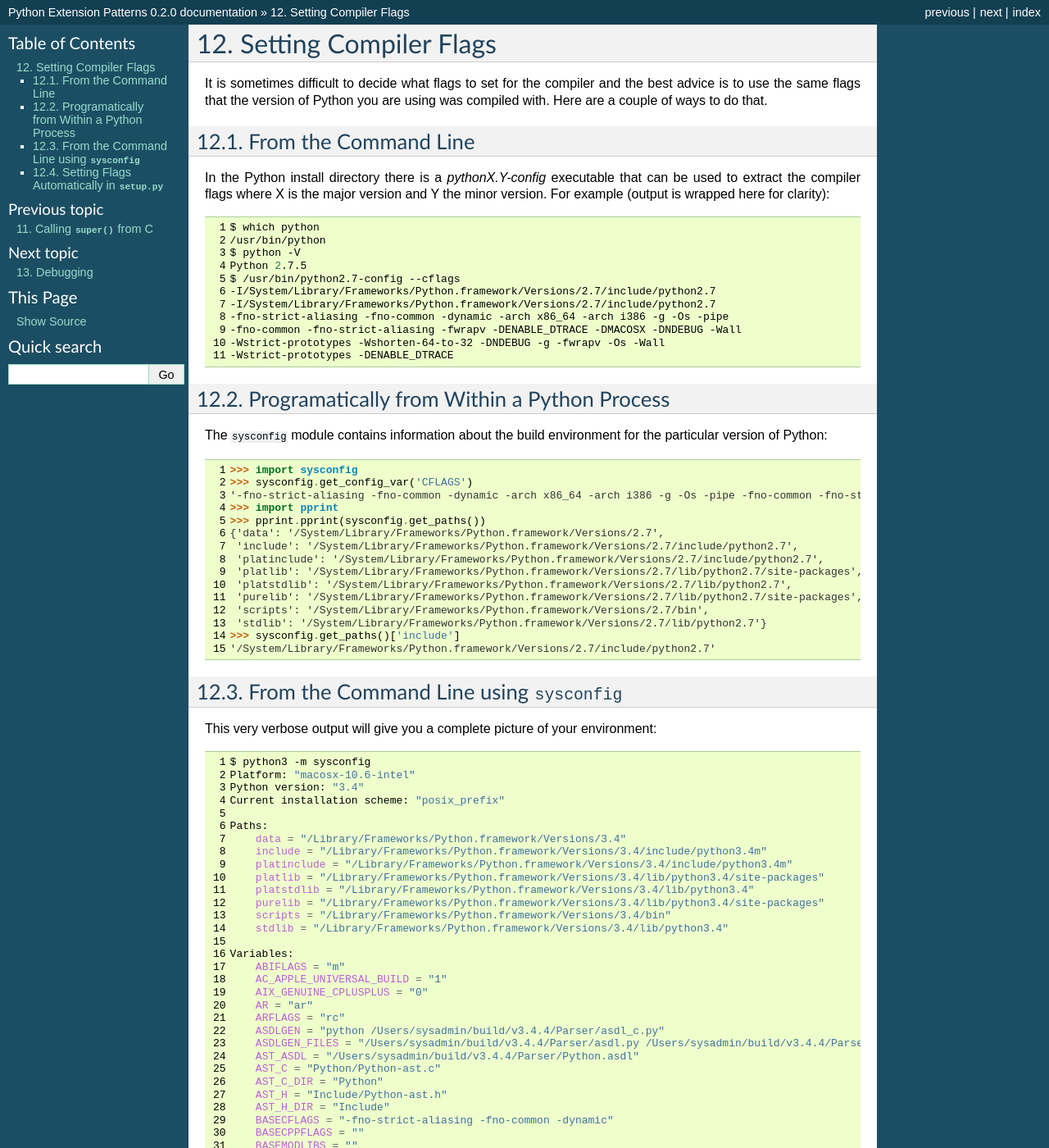
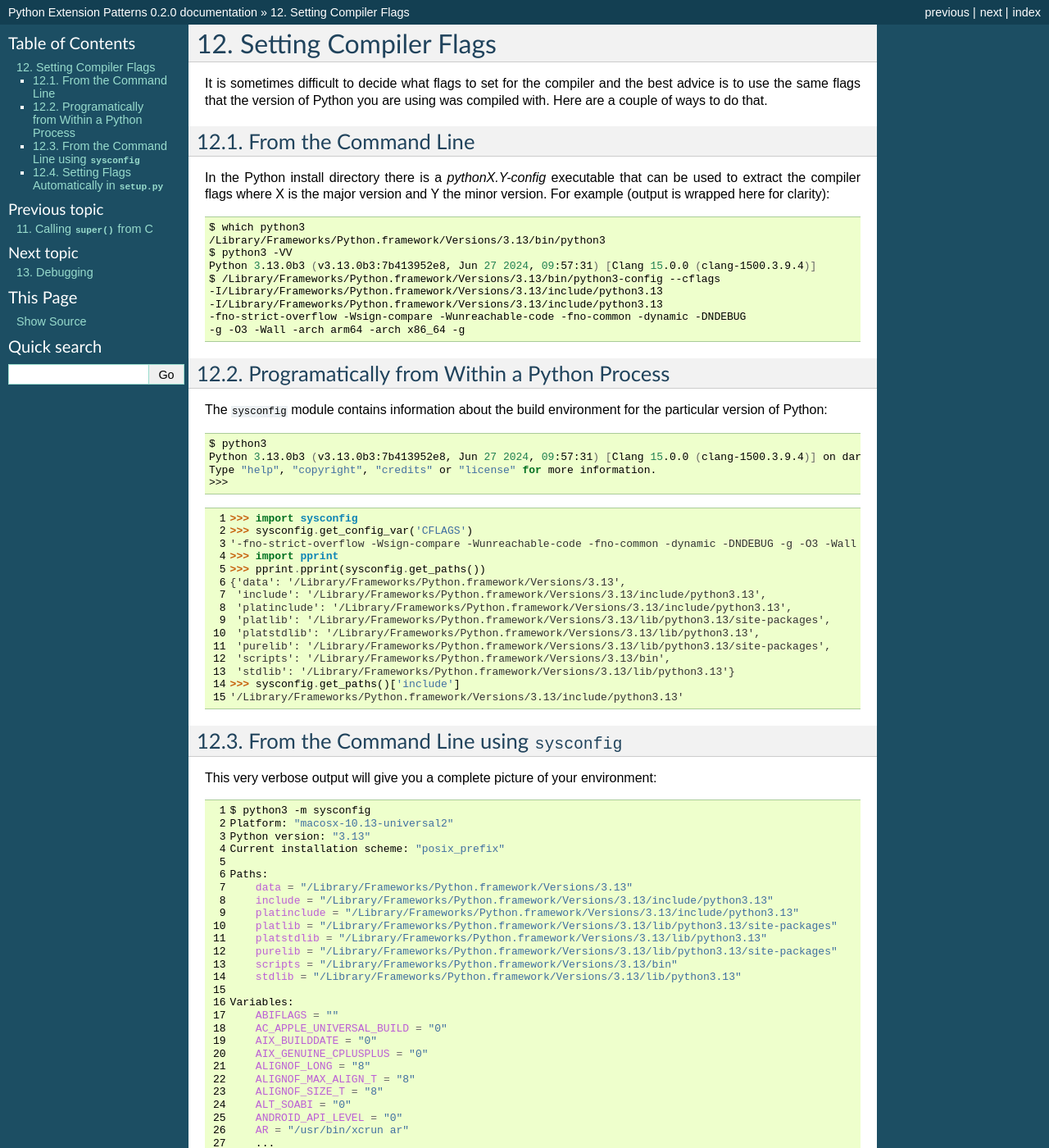
Before and after one commit to paulross/PythonExtensionPatterns, a Sphinx documentation site: the page built from doc/sphinx/source/compiler_flags.rst, in a window 1280 px wide and 1400 px high. Shown: the whole window at 82% size. Built offline with Sphinx 7.4.7, drawn with Linux system fonts in a browser that asks for light colours; some of the changed text lies outside the part shown.

Commit message:
Bring compiler_flags.rst up to date. Add PYTHON_INCLUDE_DIRECTORIES in setup.py.

```diff
--- a/doc/sphinx/source/compiler_flags.rst
+++ b/doc/sphinx/source/compiler_flags.rst
@@ -8,28 +8,28 @@
 Setting Compiler Flags
 =================================
 
-It is sometimes difficult to decide what flags to set for the compiler and the best advice is to use the same flags that the version of Python you are using was compiled with. Here are a couple of ways to do that.
+It is sometimes difficult to decide what flags to set for the compiler and the best advice is to use the same flags that
+the version of Python you are using was compiled with. Here are a couple of ways to do that.
 
 
 ---------------------------------
 From the Command Line
 ---------------------------------
 
-In the Python install directory there is a `pythonX.Y-config` executable that can be used to extract the compiler flags where X is the major version and Y the minor version. For example (output is wrapped here for clarity):
+In the Python install directory there is a `pythonX.Y-config` executable that can be used to extract the compiler flags
+where X is the major version and Y the minor version. For example (output is wrapped here for clarity):
 
 .. code-block:: sh
 
-    $ which python
-    /usr/bin/python
-    $ python -V
-    Python 2.7.5
-    $ /usr/bin/python2.7-config --cflags
-    -I/System/Library/Frameworks/Python.framework/Versions/2.7/include/python2.7
-    -I/System/Library/Frameworks/Python.framework/Versions/2.7/include/python2.7
-    -fno-strict-aliasing -fno-common -dynamic -arch x86_64 -arch i386 -g -Os -pipe
-    -fno-common -fno-strict-aliasing -fwrapv -DENABLE_DTRACE -DMACOSX -DNDEBUG -Wall
-    -Wstrict-prototypes -Wshorten-64-to-32 -DNDEBUG -g -fwrapv -Os -Wall
-    -Wstrict-prototypes -DENABLE_DTRACE
+    $ which python3
+    /Library/Frameworks/Python.framework/Versions/3.13/bin/python3
+    $ python3 -VV
+    Python 3.13.0b3 (v3.13.0b3:7b413952e8, Jun 27 2024, 09:57:31) [Clang 15.0.0 (clang-1500.3.9.4)]
+    $ /Library/Frameworks/Python.framework/Versions/3.13/bin/python3-config --cflags
+    -I/Library/Frameworks/Python.framework/Versions/3.13/include/python3.13
+    -I/Library/Frameworks/Python.framework/Versions/3.13/include/python3.13
+    -fno-strict-overflow -Wsign-compare -Wunreachable-code -fno-common -dynamic -DNDEBUG
+    -g -O3 -Wall -arch arm64 -arch x86_64 -g
 
 
 --------------------------------------------------
@@ -38,23 +38,30 @@ Programatically from Within a Python Process
 
 The ``sysconfig`` module contains information about the build environment for the particular version of Python:
 
+.. code-block:: bash
+
+    $ python3
+    Python 3.13.0b3 (v3.13.0b3:7b413952e8, Jun 27 2024, 09:57:31) [Clang 15.0.0 (clang-1500.3.9.4)] on darwin
+    Type "help", "copyright", "credits" or "license" for more information.
+    >>>
+
 .. code-block:: python
 
     >>> import sysconfig
     >>> sysconfig.get_config_var('CFLAGS')
-    '-fno-strict-aliasing -fno-common -dynamic -arch x86_64 -arch i386 -g -Os -pipe -fno-common -fno-strict-aliasing -fwrapv -DENABLE_DTRACE -DMACOSX -DNDEBUG -Wall -Wstrict-prototypes -Wshorten-64-to-32 -DNDEBUG -g -fwrapv -Os -Wall -Wstrict-prototypes -DENABLE_DTRACE'
+    '-fno-strict-overflow -Wsign-compare -Wunreachable-code -fno-common -dynamic -DNDEBUG -g -O3 -Wall -arch arm64 -arch x86_64 -g'
     >>> import pprint
     >>> pprint.pprint(sysconfig.get_paths())
-    {'data': '/System/Library/Frameworks/Python.framework/Versions/2.7',
-     'include': '/System/Library/Frameworks/Python.framework/Versions/2.7/include/python2.7',
-     'platinclude': '/System/Library/Frameworks/Python.framework/Versions/2.7/include/python2.7',
-     'platlib': '/System/Library/Frameworks/Python.framework/Versions/2.7/lib/python2.7/site-packages',
-     'platstdlib': '/System/Library/Frameworks/Python.framework/Versions/2.7/lib/python2.7',
-     'purelib': '/System/Library/Frameworks/Python.framework/Versions/2.7/lib/python2.7/site-packages',
-     'scripts': '/System/Library/Frameworks/Python.framework/Versions/2.7/bin',
-     'stdlib': '/System/Library/Frameworks/Python.framework/Versions/2.7/lib/python2.7'}
+    {'data': '/Library/Frameworks/Python.framework/Versions/3.13',
+     'include': '/Library/Frameworks/Python.framework/Versions/3.13/include/python3.13',
+     'platinclude': '/Library/Frameworks/Python.framework/Versions/3.13/include/python3.13',
+     'platlib': '/Library/Frameworks/Python.framework/Versions/3.13/lib/python3.13/site-packages',
+     'platstdlib': '/Library/Frameworks/Python.framework/Versions/3.13/lib/python3.13',
+     'purelib': '/Library/Frameworks/Python.framework/Versions/3.13/lib/python3.13/site-packages',
+     'scripts': '/Library/Frameworks/Python.framework/Versions/3.13/bin',
+     'stdlib': '/Library/Frameworks/Python.framework/Versions/3.13/lib/python3.13'}
     >>> sysconfig.get_paths()['include']
-    '/System/Library/Frameworks/Python.framework/Versions/2.7/include/python2.7'
+    '/Library/Frameworks/Python.framework/Versions/3.13/include/python3.13'
 
 --------------------------------------------------
 From the Command Line using ``sysconfig``
@@ -65,49 +72,41 @@ This very verbose output will give you a complete picture of your environment:
 .. code-block:: sh
 
     $ python3 -m sysconfig
-    Platform: "macosx-10.6-intel"
-    Python version: "3.4"
+    Platform: "macosx-10.13-universal2"
+    Python version: "3.13"
     Current installation scheme: "posix_prefix"
 
     Paths:
-        data = "/Library/Frameworks/Python.framework/Versions/3.4"
-        include = "/Library/Frameworks/Python.framework/Versions/3.4/include/python3.4m"
-        platinclude = "/Library/Frameworks/Python.framework/Versions/3.4/include/python3.4m"
-        platlib = "/Library/Frameworks/Python.framework/Versions/3.4/lib/python3.4/site-packages"
-        platstdlib = "/Library/Frameworks/Python.framework/Versions/3.4/lib/python3.4"
-        purelib = "/Library/Frameworks/Python.framework/Versions/3.4/lib/python3.4/site-packages"
-        scripts = "/Library/Frameworks/Python.framework/Versions/3.4/bin"
-        stdlib = "/Library/Frameworks/Python.framework/Versions/3.4/lib/python3.4"
+        data = "/Library/Frameworks/Python.framework/Versions/3.13"
+        include = "/Library/Frameworks/Python.framework/Versions/3.13/include/python3.13"
+        platinclude = "/Library/Frameworks/Python.framework/Versions/3.13/include/python3.13"
+        platlib = "/Library/Frameworks/Python.framework/Versions/3.13/lib/python3.13/site-packages"
+        platstdlib = "/Library/Frameworks/Python.framework/Versions/3.13/lib/python3.13"
+        purelib = "/Library/Frameworks/Python.framework/Versions/3.13/lib/python3.13/site-packages"
+        scripts = "/Library/Frameworks/Python.framework/Versions/3.13/bin"
+        stdlib = "/Library/Frameworks/Python.framework/Versions/3.13/lib/python3.13"
 
     Variables:
-        ABIFLAGS = "m"
-        AC_APPLE_UNIVERSAL_BUILD = "1"
+        ABIFLAGS = ""
+        AC_APPLE_UNIVERSAL_BUILD = "0"
+        AIX_BUILDDATE = "0"
         AIX_GENUINE_CPLUSPLUS = "0"
-        AR = "ar"
-        ARFLAGS = "rc"
-        ASDLGEN = "python /Users/sysadmin/build/v3.4.4/Parser/asdl_c.py"
-        ASDLGEN_FILES = "/Users/sysadmin/build/v3.4.4/Parser/asdl.py /Users/sysadmin/build/v3.4.4/Parser/asdl_c.py"
-        AST_ASDL = "/Users/sysadmin/build/v3.4.4/Parser/Python.asdl"
-        AST_C = "Python/Python-ast.c"
-        AST_C_DIR = "Python"
-        AST_H = "Include/Python-ast.h"
-        AST_H_DIR = "Include"
-        BASECFLAGS = "-fno-strict-aliasing -fno-common -dynamic"
-        BASECPPFLAGS = ""
-        BASEMODLIBS = ""
-        BINDIR = "/Library/Frameworks/Python.framework/Versions/3.4/bin"
-        BINLIBDEST = "/Library/Frameworks/Python.framework/Versions/3.4/lib/python3.4"
-    ...
+        ALIGNOF_LONG = "8"
+        ALIGNOF_MAX_ALIGN_T = "8"
+        ALIGNOF_SIZE_T = "8"
+        ALT_SOABI = "0"
+        ANDROID_API_LEVEL = "0"
+        AR = "/usr/bin/xcrun ar"
+        ...
 
 
 --------------------------------------------------
 Setting Flags Automatically in ``setup.py``
 --------------------------------------------------
 
-The sysconfig module allows you to create a generic ``setup.py`` script for Python C extensions (see highlighted line):
+The sysconfig module allows you to create a generic ``setup.py`` script for Python C extensions, something along these lines:
 
 .. code-block:: python
-    :emphasize-lines: 15
 
     from distutils.core import setup, Extension
     import os
--- a/setup.py
+++ b/setup.py
@@ -40,6 +40,10 @@ if DEBUG:
     extra_compile_args_cpp += ["-g3", "-O0", "-DDEBUG=%s" % DEBUG_LEVEL, "-UNDEBUG"]
 else:
     extra_compile_args_cpp += ["-DNDEBUG", "-O3"]
+
+PYTHON_INCLUDE_DIRECTORIES = [
+    sysconfig.get_paths()['include'],
+]
 
 PACKAGE_NAME = 'cPyExtPatt'
 
```
Also changed, not shown: other parts of doc/sphinx/source/compiler_flags.rst (+1 -0 lines).
